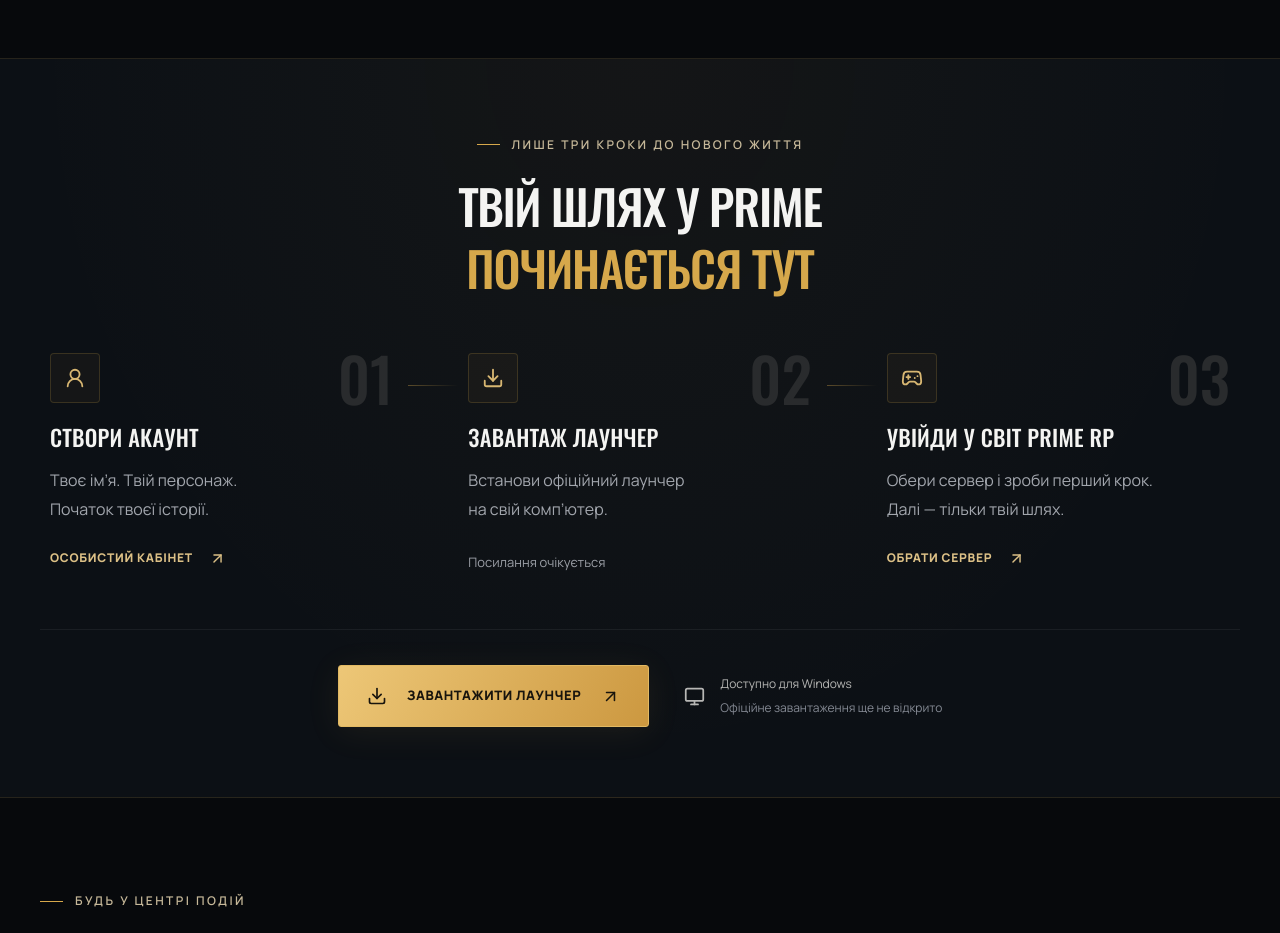
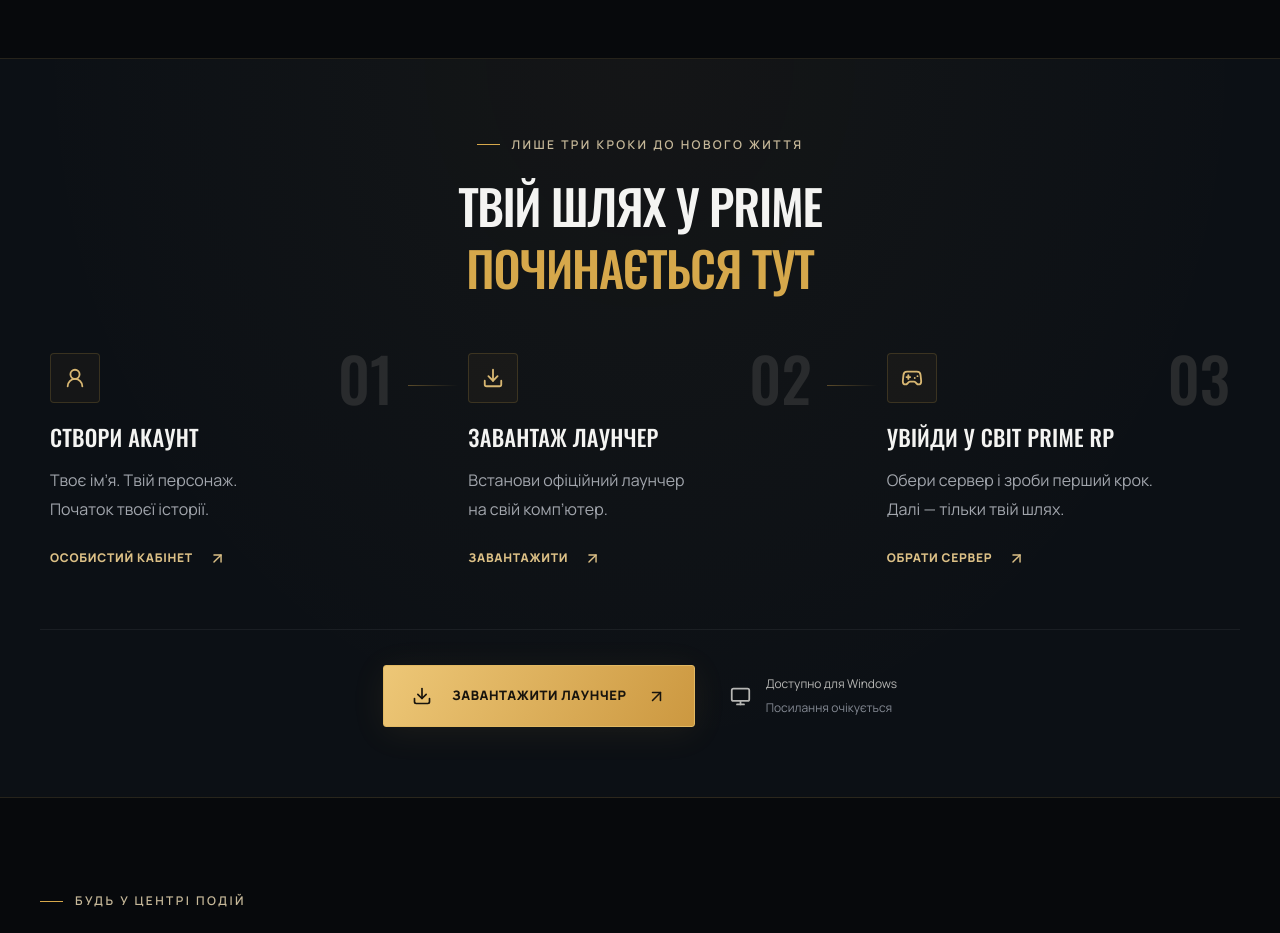
Before and after one commit to Molodoy667/Prime-rp, a React (Vite) app: page / in a window 1280 px wide. Shown: the part 5120-6053 px from the top of the page. Built offline with nearby package versions, Linux system fonts and the light colour scheme; no server answers.

Commit message:
Use launcher download URL from site settings

```diff
--- a/src/App.tsx
+++ b/src/App.tsx
@@ -1,3 +1,28 @@
-import {lazy,Suspense,useEffect,useState} from 'react';import {MotionConfig} from 'framer-motion';import Header from './components/Header';import Hero from './components/Hero';import ServerStatus from './components/ServerStatus';import Features from './components/Features';import Careers from './components/Careers';import Vehicles from './components/Vehicles';import Economy from './components/Features/Economy';import HowToStart from './components/HowToStart';import News from './components/News';import Gallery from './components/Gallery';import FinalCTA from './components/FinalCTA';import Footer from './components/Footer';import {OverlayContext,type OverlayContent} from './components/ui';import {getNews} from './data/api';import type {NewsItem} from './types';import {useServerStatus} from './hooks/useServerStatus';
-const UkraineMap=lazy(()=>import('./components/UkraineMap'));const Overlay=lazy(()=>import('./components/ui/Overlay'));
-export default function App(){const {servers,error:serverError,loading:serverLoading,refresh}=useServerStatus();const [news,setNews]=useState<NewsItem[]>([]),[newsError,setNewsError]=useState(''),[overlay,setOverlay]=useState<OverlayContent|null>(null);useEffect(()=>{const c=new AbortController();getNews(c.signal).then(setNews).catch(e=>{if(e.name!=='AbortError')setNewsError('Новини тимчасово недоступні.')});return()=>c.abort()},[]);return <MotionConfig reducedMotion="user"><OverlayContext.Provider value={setOverlay}><a href="#main" className="skip-link">Перейти до вмісту</a><Header/><main id="main"><Hero servers={servers}/><ServerStatus servers={servers} error={serverError} loading={serverLoading} onRefresh={refresh}/><Features/><Careers/><Vehicles/><Economy/><Suspense fallback={<div className="map-placeholder"/>}><UkraineMap/></Suspense><HowToStart/><News items={news} error={newsError}/><Gallery/><FinalCTA/></main><Footer/>{overlay&&<Suspense fallback={null}><Overlay content={overlay} onClose={()=>setOverlay(null)}/></Suspense>}</OverlayContext.Provider></MotionConfig>}
+import { lazy, Suspense, useEffect, useState } from 'react';
+import { MotionConfig } from 'framer-motion';
+import Header from './components/Header';
+import Hero from './components/Hero';
+import ServerStatus from './components/ServerStatus';
+import Features from './components/Features';
+import Careers from './components/Careers';
+import Vehicles from './components/Vehicles';
+import Economy from './components/Features/Economy';
+import HowToStart from './components/HowToStart';
+import News from './components/News';
+import Gallery from './components/Gallery';
+import FinalCTA from './components/FinalCTA';
+import Footer from './components/Footer';
+import { OverlayContext, type OverlayContent } from './components/ui';
+import { getNews, getSiteSettings } from './data/api';
+import { siteConfig } from './config/site';
+import type { NewsItem } from './types';
+import { useServerStatus } from './hooks/useServerStatus';
+const UkraineMap = lazy(() => import('./components/UkraineMap'));
+const Overlay = lazy(() => import('./components/ui/Overlay'));
+export default function App() {
+  const { servers, error: serverError, loading: serverLoading, refresh } = useServerStatus();
+  const [news, setNews] = useState<NewsItem[]>([]); const [newsError, setNewsError] = useState('');
+  const [launcherUrl, setLauncherUrl] = useState(siteConfig.launcherUrl); const [overlay, setOverlay] = useState<OverlayContent | null>(null);
+  useEffect(() => { const controller = new AbortController(); getNews(controller.signal).then(setNews).catch(error => { if (error.name !== 'AbortError') setNewsError('Новини тимчасово недоступні.'); }); getSiteSettings(controller.signal).then(settings => { if (settings.download_url) setLauncherUrl(settings.download_url); }).catch(() => undefined); return () => controller.abort(); }, []);
+  return <MotionConfig reducedMotion="user"><OverlayContext.Provider value={setOverlay}><a href="#main" className="skip-link">Перейти до вмісту</a><Header /><main id="main"><Hero servers={servers} /><ServerStatus servers={servers} error={serverError} loading={serverLoading} onRefresh={refresh} /><Features /><Careers /><Vehicles /><Economy /><Suspense fallback={<div className="map-placeholder" />}><UkraineMap /></Suspense><HowToStart launcherUrl={launcherUrl} /><News items={news} error={newsError} /><Gallery /><FinalCTA /></main><Footer />{overlay && <Suspense fallback={null}><Overlay content={overlay} onClose={() => setOverlay(null)} /></Suspense>}</OverlayContext.Provider></MotionConfig>;
+}
--- a/src/components/HowToStart/index.tsx
+++ b/src/components/HowToStart/index.tsx
@@ -1,2 +1,8 @@
-import {UserRound,Download,Gamepad2,ArrowUpRight,Monitor} from 'lucide-react';import {Reveal,ConfigLink} from '../ui';
-export default function HowToStart(){return <Reveal id="start" className="start-section"><div className="wrap"><div className="start-heading"><p className="eyebrow"><span/>ЛИШЕ ТРИ КРОКИ ДО НОВОГО ЖИТТЯ</p><h2>ТВІЙ ШЛЯХ У PRIME<br/><em>ПОЧИНАЄТЬСЯ ТУТ</em></h2></div><div className="start-steps"><article><div className="step-top"><UserRound/><span>01</span></div><h3>СТВОРИ АКАУНТ</h3><p>Твоє ім’я. Твій персонаж.<br/>Початок твоєї історії.</p><ConfigLink configKey="accountUrl" className="text-link" label="Створити акаунт">ОСОБИСТИЙ КАБІНЕТ<ArrowUpRight size={17}/></ConfigLink></article><article><div className="step-top"><Download/><span>02</span></div><h3>ЗАВАНТАЖ ЛАУНЧЕР</h3><p>Встанови офіційний лаунчер<br/>на свій комп’ютер.</p><span className="small muted">Посилання очікується</span></article><article><div className="step-top"><Gamepad2/><span>03</span></div><h3>УВІЙДИ У СВІТ PRIME RP</h3><p>Обери сервер і зроби перший крок.<br/>Далі — тільки твій шлях.</p><a href="#servers" className="text-link">ОБРАТИ СЕРВЕР<ArrowUpRight size={17}/></a></article></div><div className="download-row"><ConfigLink configKey="launcherUrl" className="button gold download-button" label="Лаунчер PRIME RP"><Download size={20}/>ЗАВАНТАЖИТИ ЛАУНЧЕР<ArrowUpRight size={19}/></ConfigLink><span><Monitor size={21}/><span>Доступно для Windows<small>Офіційне завантаження ще не відкрито</small></span></span></div></div></Reveal>}
+import { useContext } from 'react';
+import { UserRound, Download, Gamepad2, ArrowUpRight, Monitor } from 'lucide-react';
+import { Reveal, ConfigLink, OverlayContext } from '../ui';
+export default function HowToStart({ launcherUrl }: { launcherUrl: string }) {
+  const show = useContext(OverlayContext); const available = Boolean(launcherUrl && launcherUrl !== '#');
+  const launcherClick = (event: React.MouseEvent<HTMLAnchorElement>) => { if (!available) { event.preventDefault(); show({ title: 'Лаунчер PRIME RP', body: 'Посилання на завантаження ще не додане в налаштуваннях адмінки.' }); } };
+  return <Reveal id="start" className="start-section"><div className="wrap"><div className="start-heading"><p className="eyebrow"><span />ЛИШЕ ТРИ КРОКИ ДО НОВОГО ЖИТТЯ</p><h2>ТВІЙ ШЛЯХ У PRIME<br /><em>ПОЧИНАЄТЬСЯ ТУТ</em></h2></div><div className="start-steps"><article><div className="step-top"><UserRound /><span>01</span></div><h3>СТВОРИ АКАУНТ</h3><p>Твоє ім’я. Твій персонаж.<br />Початок твоєї історії.</p><ConfigLink configKey="accountUrl" className="text-link" label="Створити акаунт">ОСОБИСТИЙ КАБІНЕТ<ArrowUpRight size={17} /></ConfigLink></article><article><div className="step-top"><Download /><span>02</span></div><h3>ЗАВАНТАЖ ЛАУНЧЕР</h3><p>Встанови офіційний лаунчер<br />на свій комп’ютер.</p><a href={available ? launcherUrl : '#'} className="text-link" onClick={launcherClick}>ЗАВАНТАЖИТИ<ArrowUpRight size={17} /></a></article><article><div className="step-top"><Gamepad2 /><span>03</span></div><h3>УВІЙДИ У СВІТ PRIME RP</h3><p>Обери сервер і зроби перший крок.<br />Далі — тільки твій шлях.</p><a href="#servers" className="text-link">ОБРАТИ СЕРВЕР<ArrowUpRight size={17} /></a></article></div><div className="download-row"><a href={available ? launcherUrl : '#'} className="button gold download-button" onClick={launcherClick}><Download size={20} />ЗАВАНТАЖИТИ ЛАУНЧЕР<ArrowUpRight size={19} /></a><span><Monitor size={21} /><span>Доступно для Windows<small>{available ? 'Посилання з налаштувань PRIME RP' : 'Посилання очікується'}</small></span></span></div></div></Reveal>;
+}
--- a/src/data/api.ts
+++ b/src/data/api.ts
@@ -17,3 +17,4 @@
  return [server,{id:'prime-2',name:'PRIME RP #2',subtitle:'Наступна глава',status:'soon',players:null,capacity:null,connectUrl:'#'}];
 }
 export const getNews=async(signal?:AbortSignal):Promise<NewsItem[]>=>{const data=await request<{news:NewsItem[]}>(siteConfig.newsApiUrl,signal);return Array.isArray(data.news)?data.news:[];};
+export const getSiteSettings=async(signal?:AbortSignal):Promise<Record<string,string>>=>{const data=await request<{settings?:Array<{settingKey?:string;settingValue?:string}>}>('/api/site-meta',signal);return Object.fromEntries((data.settings||[]).filter(item=>item.settingKey).map(item=>[item.settingKey!,String(item.settingValue||'')]));};
```
